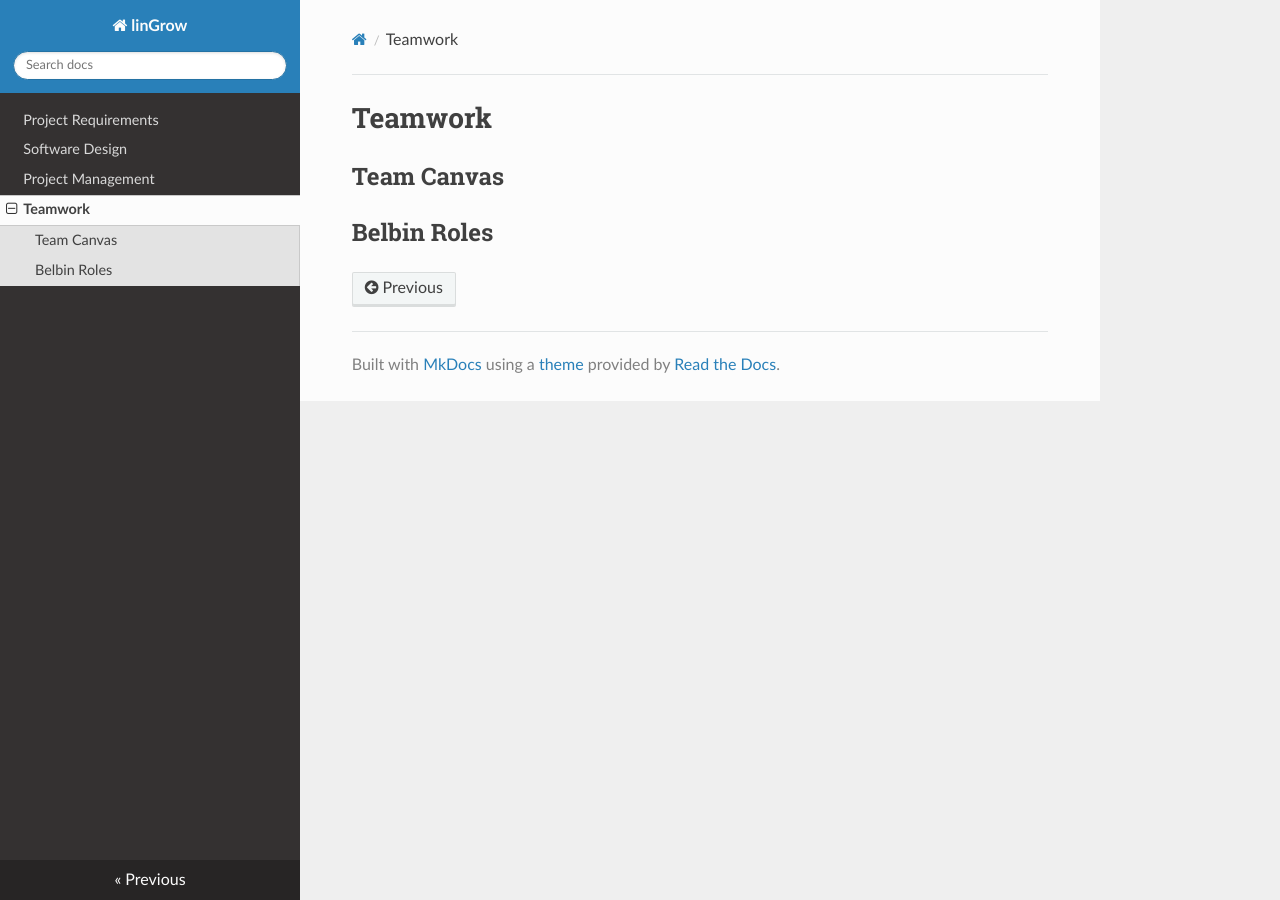
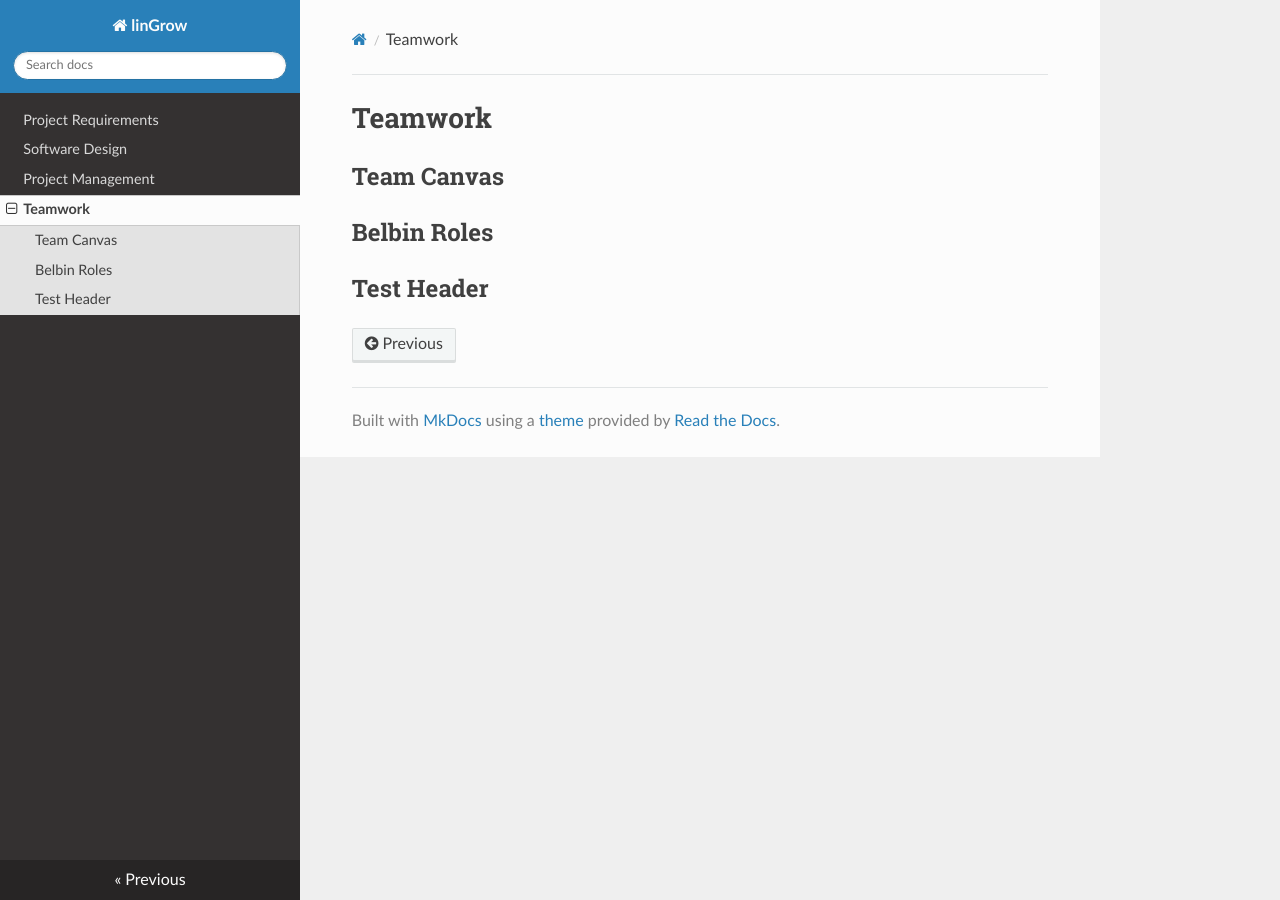
Before and after one commit to UAlbertaSu/linGrow, an MkDocs documentation site: the page built from docs/teamwork.md, in a window 1280 px wide. Built offline with MkDocs 1.6.1, drawn with Linux system fonts in a browser that asks for light colours; nearby versions of some CDN libraries.

Commit message:
test update

```diff
--- a/docs/teamwork.md
+++ b/docs/teamwork.md
@@ -3,3 +3,5 @@
 ## Team Canvas
 
 ## Belbin Roles
+
+## Test Header
```
